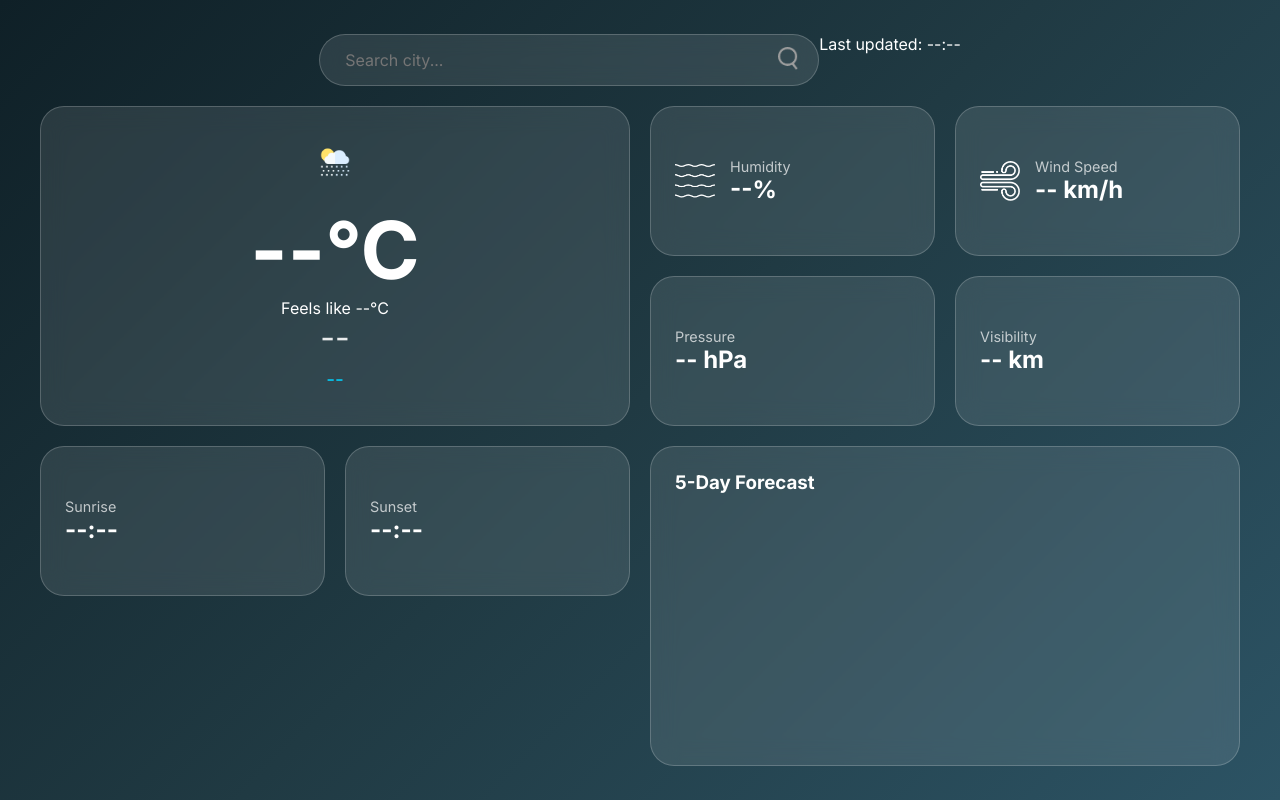
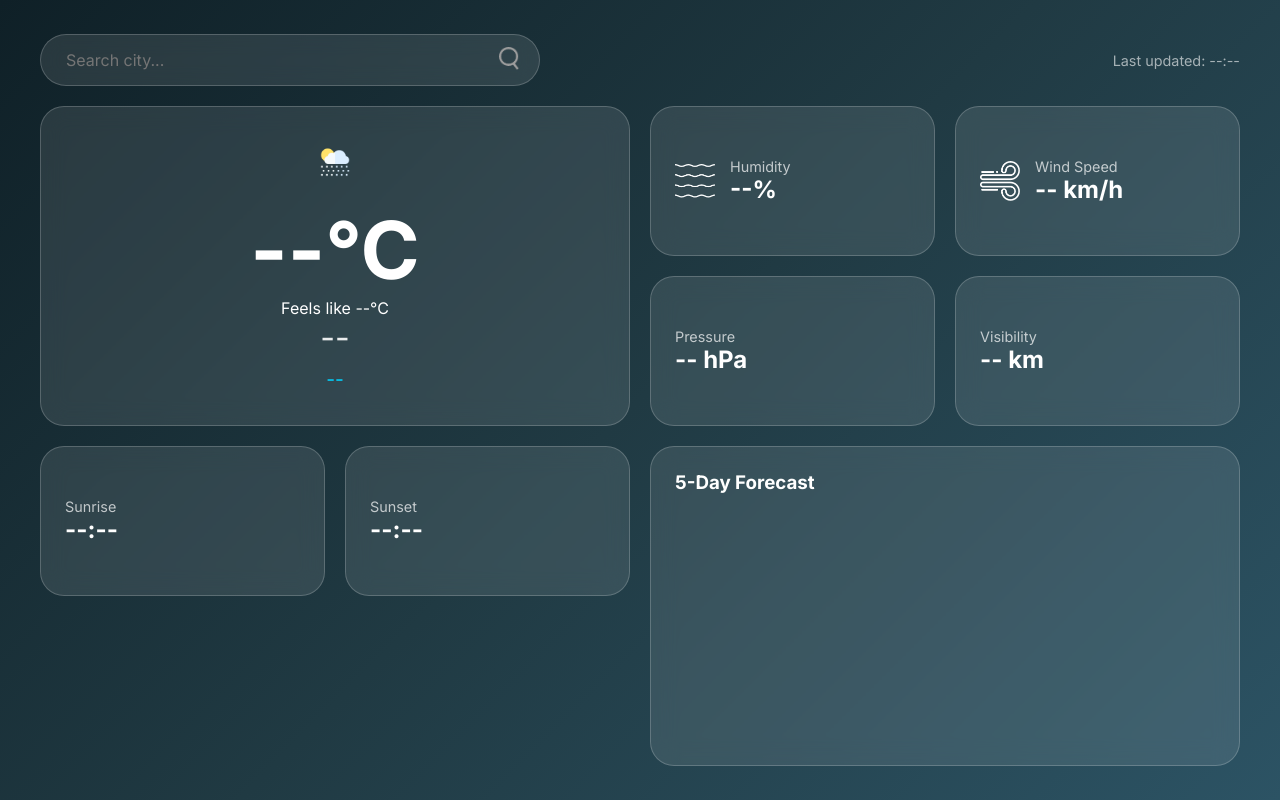
Before and after one commit to Mr-S-U-D-O/javascriptProjectBasedLearning, a plain HTML site: page weatherApp/index.html in a window 1280 px wide. Drawn offline with Linux system fonts and the light colour scheme; no server answers.

Commit message:
Style dashboard header and last updated text

```diff
--- a/weatherApp/css/index.css
+++ b/weatherApp/css/index.css
@@ -36,7 +36,15 @@ body {
 .header {
   width: 100%;
   display: flex;
-  justify-content: center;
+  justify-content: space-between;
+  align-items: center;
+  flex-wrap: wrap;
+  gap: 15px;
+}
+
+.lastUpdated {
+  font-size: 0.9rem;
+  opacity: 0.6;
 }
 
 .searchBarContainer {
```
